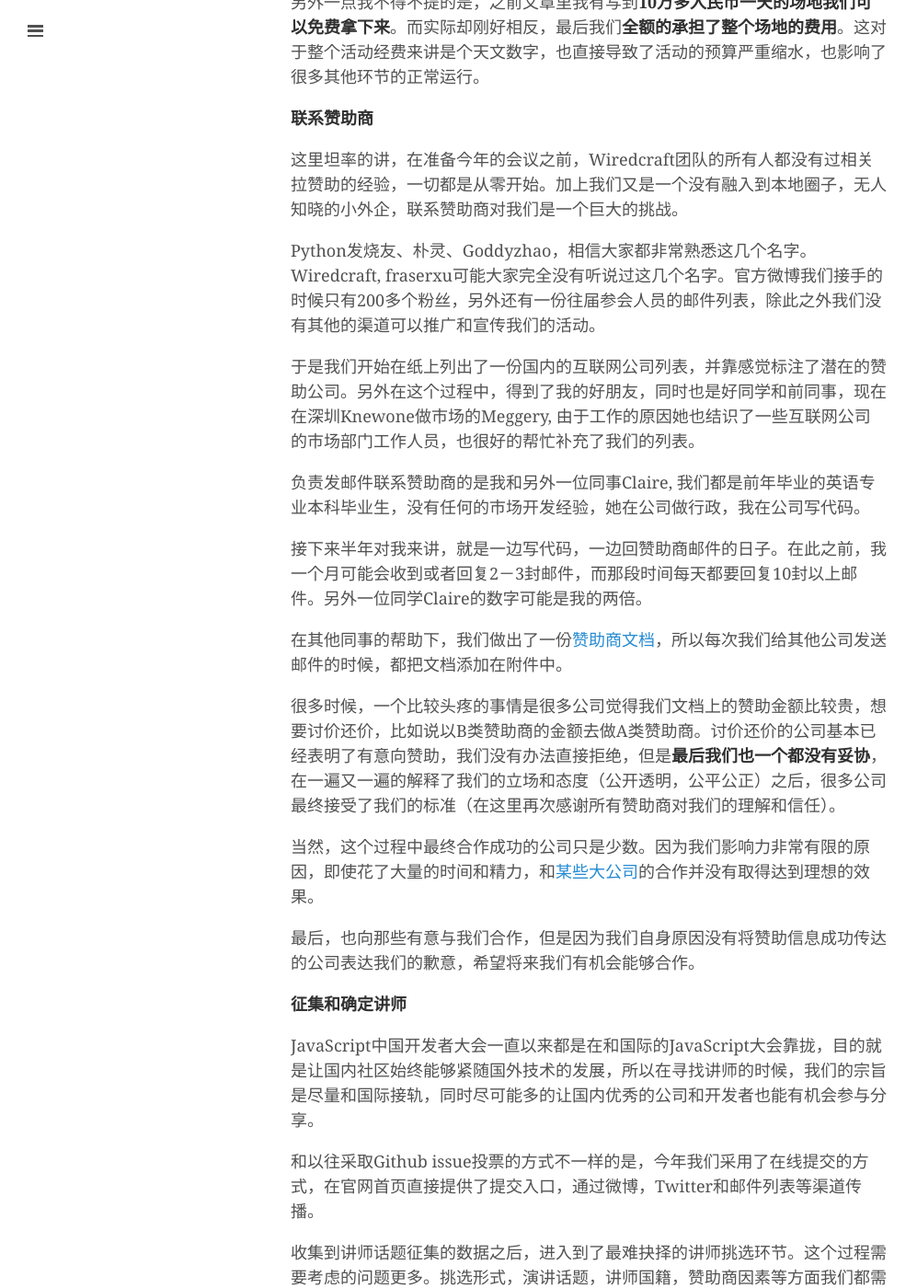
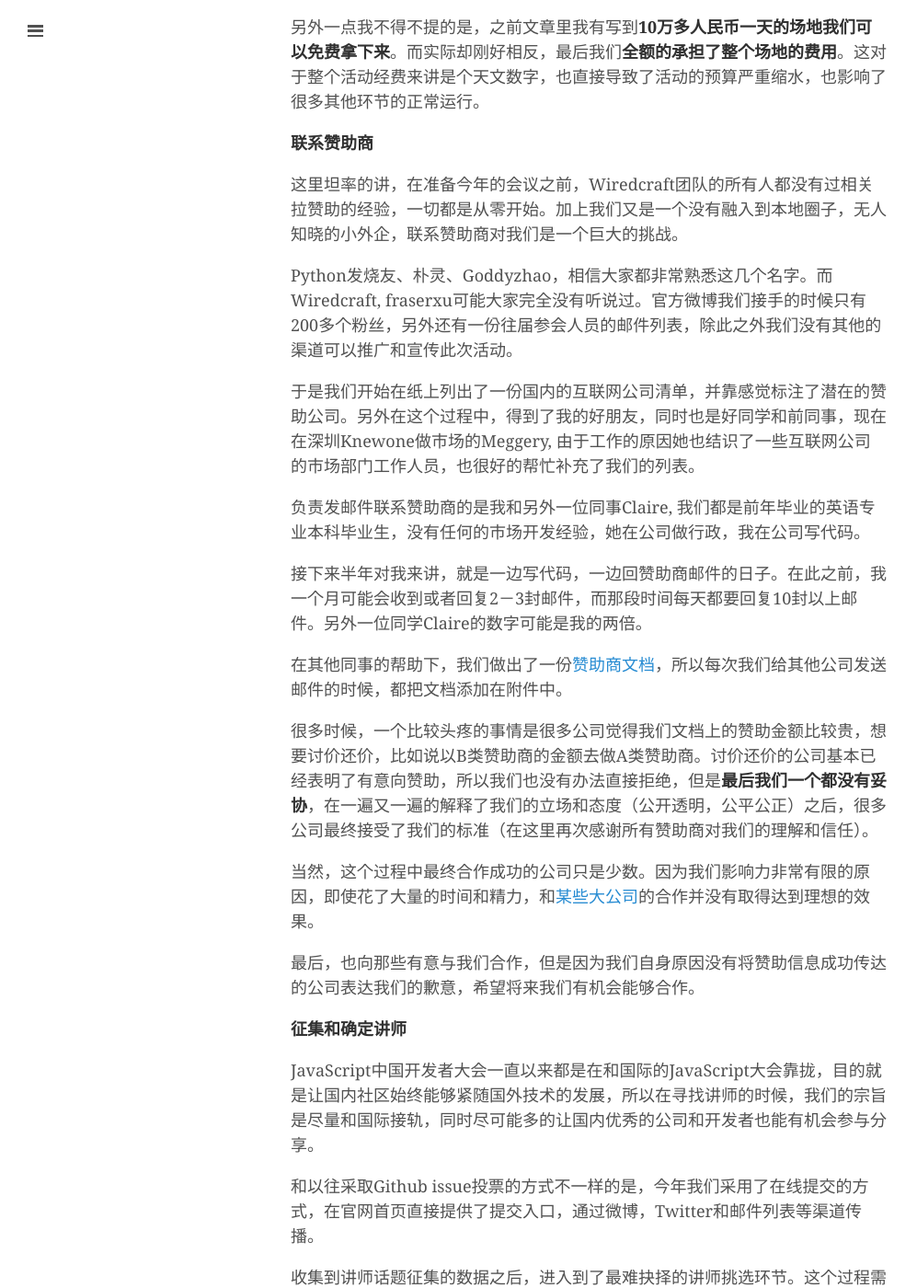
Before and after one commit to fraserxu/fraserxu.github.io, a Jekyll site: the page built from _posts/2015-07-13-a-recall-on-2015-jsconf-china.md, in a window 1280 px wide and 1400 px high, scrolled down 1940 px. Shown: the whole window at 92% size, without its empty margins (0-997 px from the left). Built offline with Jekyll 4.4.1, drawn with Linux system fonts in a browser that asks for light colours; some web fonts are replaced; Markdown is read by kramdown in place of the engine named in the settings; some of the changed text lies outside the part shown.

Commit message:
a few typo

```diff
--- a/_posts/2015-07-13-a-recall-on-2015-jsconf-china.md
+++ b/_posts/2015-07-13-a-recall-on-2015-jsconf-china.md
@@ -28,7 +28,7 @@
 
 了解大会的同学都知道，我们先后在上海、北京和杭州举办了前三届，大致涵盖了中部和北部。三者有着共同点，都属于中国的发达城市，交通便利，并且在百度和阿里巴巴等的带动下，有着非常好的JavaScript社区，所以理所当然成为了前三次的举办地。
 
-而我们在确定场地时，很容易的就想到了中国的南方城市。作为中国最大的互联网公司之一，腾讯是我们选择深圳的一个非常重要的原因，加上一些新兴互联网创业公司的崛起，以及靠近香港等综合因素，是一个我们主办方都很容易接受的地方。
+而我们在确定此次的举办城市时，很容易的就想到了中国的南方城市。作为中国最大的互联网公司之一，腾讯是我们选择深圳的一个非常重要的原因，加上当地一些新兴互联网创业公司的崛起，以及靠近香港等综合因素，我们最终将城市确定为深圳。
 
 **为什么选在深圳前海**
 
@@ -48,9 +48,9 @@
 
 这里坦率的讲，在准备今年的会议之前，Wiredcraft团队的所有人都没有过相关拉赞助的经验，一切都是从零开始。加上我们又是一个没有融入到本地圈子，无人知晓的小外企，联系赞助商对我们是一个巨大的挑战。
 
-Python发烧友、朴灵、Goddyzhao，相信大家都非常熟悉这几个名字。Wiredcraft, fraserxu可能大家完全没有听说过这几个名字。官方微博我们接手的时候只有200多个粉丝，另外还有一份往届参会人员的邮件列表，除此之外我们没有其他的渠道可以推广和宣传我们的活动。
+Python发烧友、朴灵、Goddyzhao，相信大家都非常熟悉这几个名字。而Wiredcraft, fraserxu可能大家完全没有听说过。官方微博我们接手的时候只有200多个粉丝，另外还有一份往届参会人员的邮件列表，除此之外我们没有其他的渠道可以推广和宣传此次活动。
 
-于是我们开始在纸上列出了一份国内的互联网公司列表，并靠感觉标注了潜在的赞助公司。另外在这个过程中，得到了我的好朋友，同时也是好同学和前同事，现在在深圳Knewone做市场的Meggery, 由于工作的原因她也结识了一些互联网公司的市场部门工作人员，也很好的帮忙补充了我们的列表。
+于是我们开始在纸上列出了一份国内的互联网公司清单，并靠感觉标注了潜在的赞助公司。另外在这个过程中，得到了我的好朋友，同时也是好同学和前同事，现在在深圳Knewone做市场的Meggery, 由于工作的原因她也结识了一些互联网公司的市场部门工作人员，也很好的帮忙补充了我们的列表。
 
 负责发邮件联系赞助商的是我和另外一位同事Claire, 我们都是前年毕业的英语专业本科毕业生，没有任何的市场开发经验，她在公司做行政，我在公司写代码。
 
@@ -58,7 +58,7 @@
 
 在其他同事的帮助下，我们做出了一份[赞助商文档](https://github.com/jsconfcn/ShenJS/blob/master/docs/ShenJS-sponsorship-documentation.pdf)，所以每次我们给其他公司发送邮件的时候，都把文档添加在附件中。
 
-很多时候，一个比较头疼的事情是很多公司觉得我们文档上的赞助金额比较贵，想要讨价还价，比如说以B类赞助商的金额去做A类赞助商。讨价还价的公司基本已经表明了有意向赞助，我们没有办法直接拒绝，但是**最后我们也一个都没有妥协**，在一遍又一遍的解释了我们的立场和态度（公开透明，公平公正）之后，很多公司最终接受了我们的标准（在这里再次感谢所有赞助商对我们的理解和信任）。
+很多时候，一个比较头疼的事情是很多公司觉得我们文档上的赞助金额比较贵，想要讨价还价，比如说以B类赞助商的金额去做A类赞助商。讨价还价的公司基本已经表明了有意向赞助，所以我们也没有办法直接拒绝，但是**最后我们一个都没有妥协**，在一遍又一遍的解释了我们的立场和态度（公开透明，公平公正）之后，很多公司最终接受了我们的标准（在这里再次感谢所有赞助商对我们的理解和信任）。
 
 当然，这个过程中最终合作成功的公司只是少数。因为我们影响力非常有限的原因，即使花了大量的时间和精力，和[某些大公司](http://tencent.com)的合作并没有取得达到理想的效果。
 
```
Also changed, not shown: other parts of _posts/2015-07-13-a-recall-on-2015-jsconf-china.md (+2 -2 lines).
